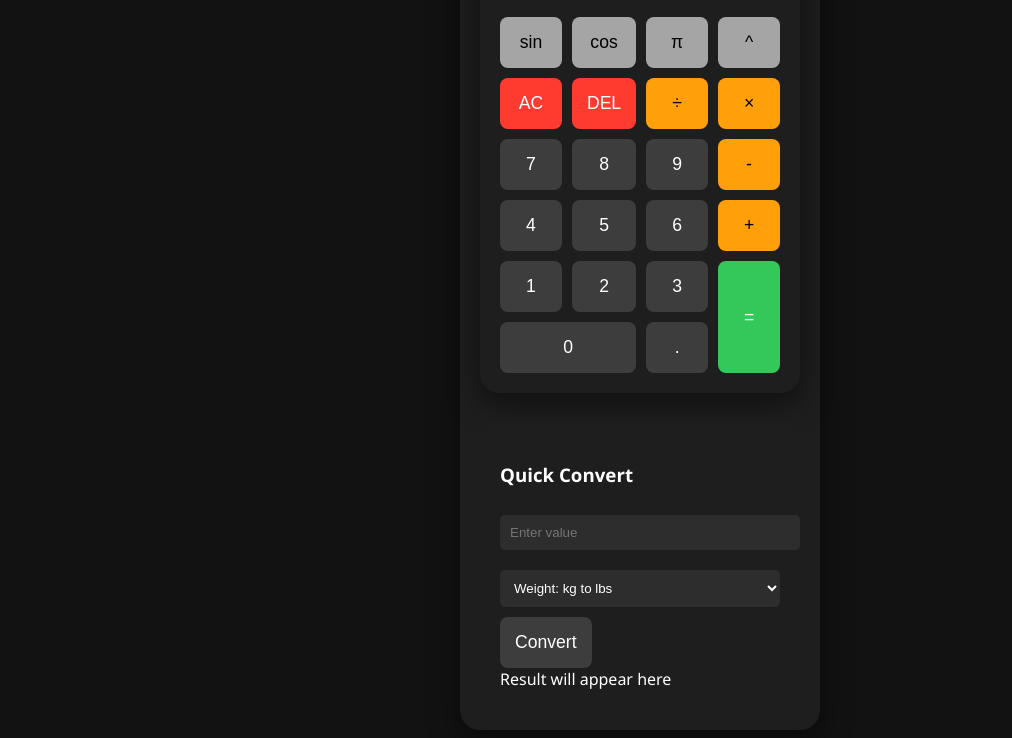
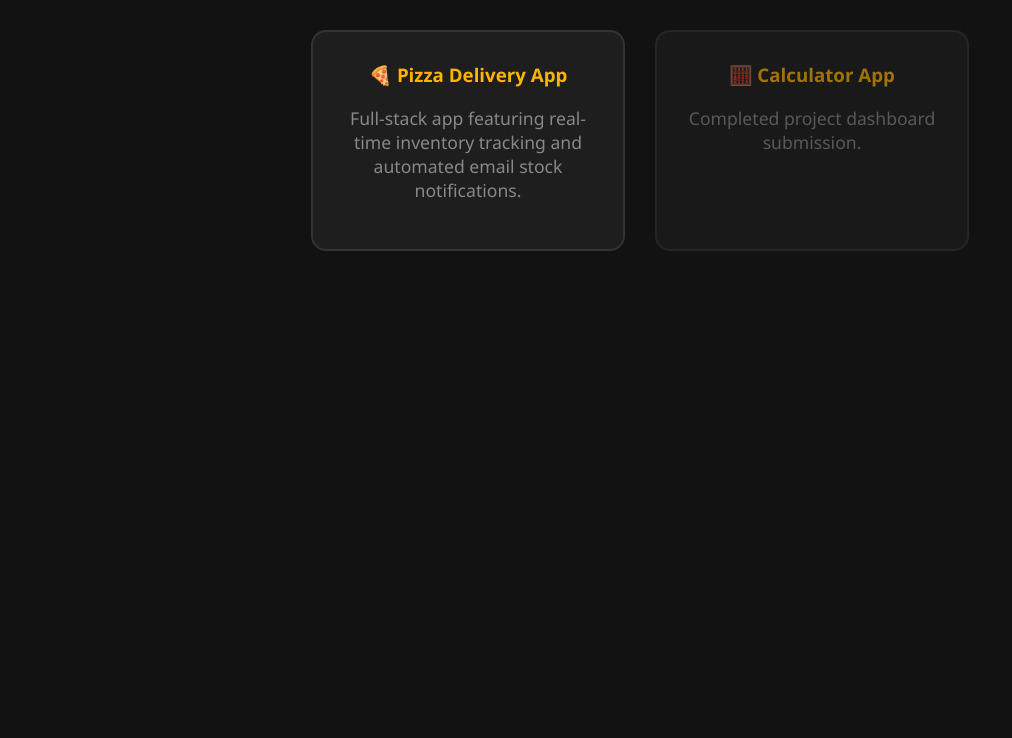
Before and after one commit to QuantumAmBa/OIBSIP, a website: page index.html in a window 1280 px wide. Shown: the part 184-922 px from the top of the page, without its empty margins (0-1012 px from the left). After the commit the page ends 800 px from the top, so only its background shows below. Drawn offline with Linux system fonts and the light colour scheme.

Commit message:
Update index.html

```diff
--- a/index.html
+++ b/index.html
@@ -3,59 +3,33 @@
 <head>
     <meta charset="UTF-8">
     <meta name="viewport" content="width=device-width, initial-scale=1.0">
-    <title>Pro Scientific Calc</title>
-    <link rel="stylesheet" href="style.css">
-    <div class="app-container">
-    <div class="brand-mark">AB</div> <!-- Your Mark -->
-    <div class="calculator">
-        <!-- ... existing calculator code ... -->
+    <title>Amey Bajpai - OIBSIP Projects</title>
+    <style>
+        body { font-family: 'Segoe UI', Tahoma, Geneva, Verdana, sans-serif; background: #121212; color: #fff; text-align: center; padding: 50px; }
+        h1 { color: #FF4136; margin-bottom: 10px; }
+        p { color: #888; font-size: 1.1rem; }
+        .container { display: flex; justify-content: center; gap: 30px; margin-top: 50px; flex-wrap: wrap; }
+        .card { background: #1e1e1e; border: 2px solid #333; padding: 30px; border-radius: 15px; width: 250px; transition: 0.3s; text-decoration: none; color: inherit; }
+        .card:hover { border-color: #FF4136; transform: translateY(-5px); }
+        .card h3 { margin-top: 0; color: #FFB400; }
+    </style>
 </head>
 <body>
-    <div class="app-container">
-        <!-- Calculator Section -->
-        <div class="calculator">
-            <div id="display">0</div>
-            <div class="buttons">
-                <!-- Row 1: Sci Functions -->
-                <button class="sci" onclick="append('Math.sin(')">sin</button>
-                <button class="sci" onclick="append('Math.cos(')">cos</button>
-                <button class="sci" onclick="append('Math.PI')">π</button>
-                <button class="sci" onclick="append('**')">^</button>
 
-                <!-- Row 2: Control -->
-                <button class="action" onclick="clearDisplay()">AC</button>
-                <button class="action" onclick="backspace()">DEL</button>
-                <button class="op" onclick="append('/')">÷</button>
-                <button class="op" onclick="append('*')">×</button>
+    <h1>🏆 Oasis Infobyte Internship Portfolio</h1>
+    <p>Amey Bajpai | IIT Madras Engineering Student</p>
 
-                <!-- Row 3-6: Numbers & Basic Ops -->
-                <button onclick="append('7')">7</button><button onclick="append('8')">8</button><button onclick="append('9')">9</button>
-                <button class="op" onclick="append('-')">-</button>
+    <div class="container">
+        <a href="#" onclick="alert('The pizza app interface handles customization. Click Place Order to send a test payload straight to the live Render backend!'); return false;" class="card">
+            <h3>🍕 Pizza Delivery App</h3>
+            <p>Full-stack app featuring real-time inventory tracking and automated email stock notifications.</p>
+        </a>
 
-                <button onclick="append('4')">4</button><button onclick="append('5')">5</button><button onclick="append('6')">6</button>
-                <button class="op" onclick="append('+')">+</button>
-
-                <button onclick="append('1')">1</button><button onclick="append('2')">2</button><button onclick="append('3')">3</button>
-                <button class="eq" onclick="calculate()">=</button>
-
-                <button onclick="append('0')" style="grid-column: span 2;">0</button>
-                <button onclick="append('.')">.</button>
-            </div>
-        </div>
-
-        <!-- Conversion Section -->
-        <div class="converter">
-            <h3>Quick Convert</h3>
-            <input type="number" id="unitInput" placeholder="Enter value">
-            <select id="convertType">
-                <option value="kgToLb">Weight: kg to lbs</option>
-                <option value="kmToM">Distance: km to miles</option>
-                <option value="cToF">Temp: °C to °F</option>
-            </select>
-            <button onclick="runConversion()">Convert</button>
-            <div id="convResult">Result will appear here</div>
+        <div class="card" style="opacity: 0.6;">
+            <h3>🧮 Calculator App</h3>
+            <p>Completed project dashboard submission.</p>
         </div>
     </div>
-    <script src="script.js"></script>
+
 </body>
 </html>
```
